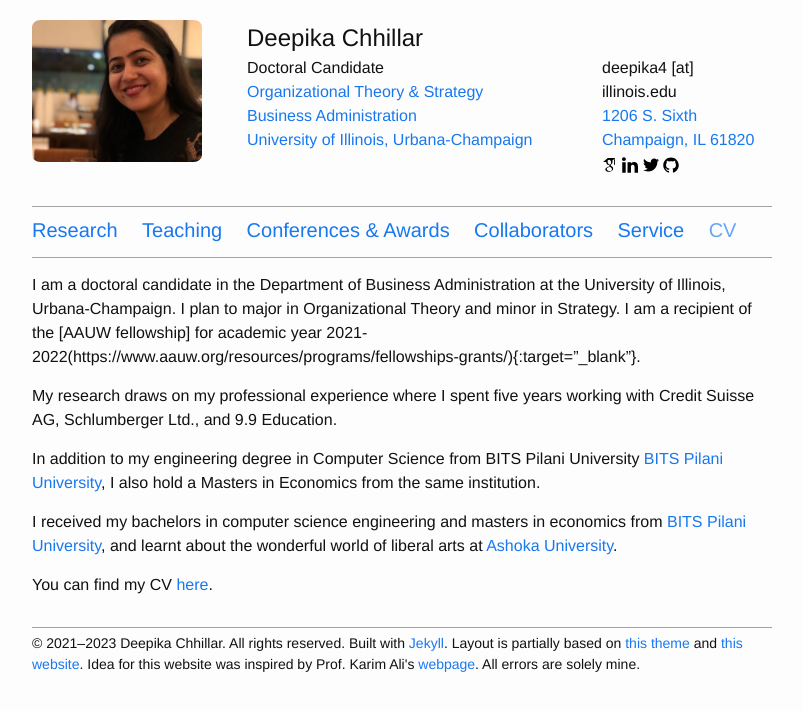
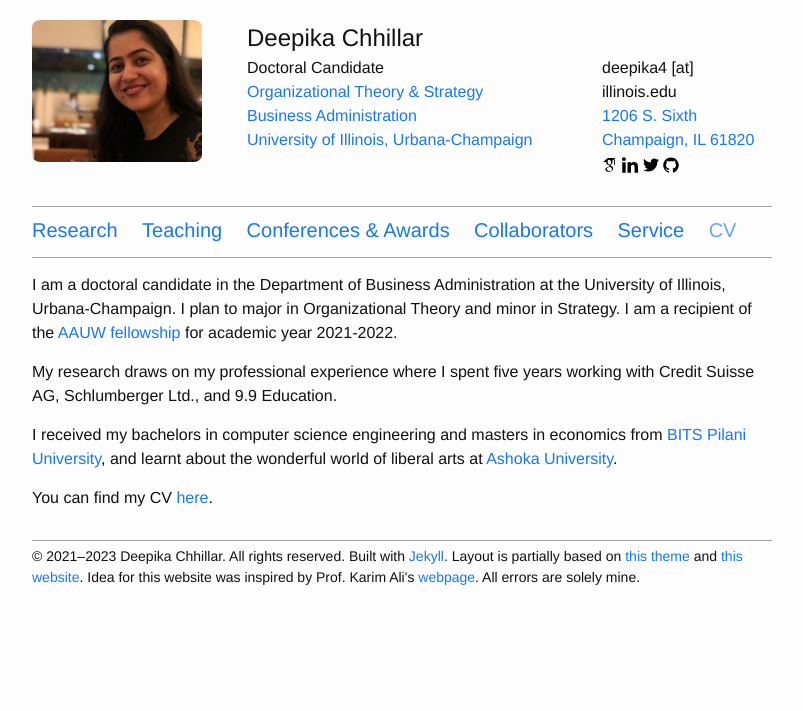
Before and after one commit to deepikachhillar/deepikachhillar.github.io, a Jekyll site: the page built from nav/cv.md, in a window 1280 px wide. Shown: the top 711 px of the page, without its empty margins (238-1041 px from the left). Built offline with Jekyll 4.4.1, drawn with Linux system fonts in a browser that asks for light colours.

Commit message:
Update cv.md

```diff
--- a/nav/cv.md
+++ b/nav/cv.md
@@ -4,11 +4,9 @@ title: CV
 permalink: /cv/
 weight: 6
 ---
-I am a doctoral candidate in the Department of Business Administration at the University of Illinois, Urbana-Champaign. I plan to major in Organizational Theory and minor in Strategy. I am a recipient of the [AAUW fellowship] for academic year 2021-2022(https://www.aauw.org/resources/programs/fellowships-grants/){:target="_blank"}.
+I am a doctoral candidate in the Department of Business Administration at the University of Illinois, Urbana-Champaign. I plan to major in Organizational Theory and minor in Strategy. I am a recipient of the [AAUW fellowship](https://www.aauw.org/resources/programs/fellowships-grants/){:target="_blank"} for academic year 2021-2022.
 
 My research draws on my professional experience where I spent five years working with Credit Suisse AG, Schlumberger Ltd., and 9.9 Education.
-
-In addition to my engineering degree in Computer Science from BITS Pilani University [BITS Pilani University](https://www.bits-pilani.ac.in/){:target="_blank"}, I also hold a Masters in Economics from the same institution.
 
 I received my bachelors in computer science engineering and masters in economics from [BITS Pilani University](https://www.bits-pilani.ac.in/){:target="_blank"}, and learnt about the wonderful world of liberal arts at [Ashoka University](https://www.ashoka.edu.in/){:target="_blank"}.
 
```
